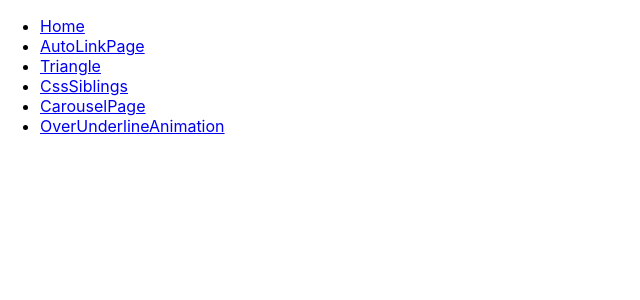
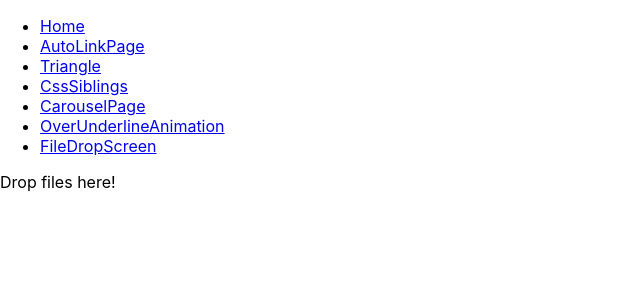
Before and after one commit to kenny-reyes/ExamplesReact, a React (Create React App) app: page /FileDropScreen in a window 1280 px wide. Shown: the top 300 px of the page, without its empty margins (0-640 px from the left). Built offline with nearby package versions, Linux system fonts and the light colour scheme.

Commit message:
Add dropFile

```diff
--- a/src/App.js
+++ b/src/App.js
@@ -8,6 +8,7 @@ import Triangle from "./pages/Triangle";
 import CssSiblings from "./pages/CssSiblings";
 import CarouselPage from "./pages/CarouselPage";
 import OverUnderlineAnimation from "./pages/OverUnderlineAnimation";
+import FileDropScreen from "./pages/FileDropScreen";
 
 export default function App() {
   return (
@@ -33,6 +34,9 @@ export default function App() {
             <li>
               <Link to="OverUnderlineAnimation/">OverUnderlineAnimation</Link>
             </li>
+            <li>
+              <Link to="FileDropScreen/">FileDropScreen</Link>
+            </li>
           </ul>
         </nav>
 
@@ -45,6 +49,7 @@ export default function App() {
           path="/OverUnderlineAnimation/"
           component={OverUnderlineAnimation}
         />
+        <Route path="/FileDropScreen/" component={FileDropScreen} />
       </div>
     </Router>
   );
--- /dev/null
+++ b/src/component/fileDrop/FileDrop.css
@@ -0,0 +1,16 @@
+.filedrop {
+    min-height: 120px;
+    border: 3px solid #D3D3D3;
+    text-align: center;
+    font-size: 24px;
+    padding: 32px;
+    border-radius: 4px;
+  }
+
+  .filedrop.drag {
+    border: 3px dashed #1E90FF;
+  }
+
+  .filedrop.ready {
+    border: 3px solid #32CD32;
+  }
--- /dev/null
+++ b/src/component/fileDrop/FileDrop.js
@@ -0,0 +1,64 @@
+import React from "react";
+
+export function FileDrop(props) {
+  const [drag, setDrag] = React.useState(false);
+  const [filename, setFilename] = React.useState("");
+  let dropRef = React.createRef();
+  let dragCounter = 0;
+
+  const handleDrag = e => {
+    e.preventDefault();
+    e.stopPropagation();
+  };
+
+  const handleDragIn = e => {
+    e.preventDefault();
+    e.stopPropagation();
+    dragCounter++;
+    if (e.dataTransfer.items && e.dataTransfer.items.length > 0) setDrag(true);
+  };
+
+  const handleDragOut = e => {
+    e.preventDefault();
+    e.stopPropagation();
+    dragCounter--;
+    if (dragCounter === 0) setDrag(false);
+  };
+
+  const handleDrop = e => {
+    e.preventDefault();
+    e.stopPropagation();
+    setDrag(false);
+    if (e.dataTransfer.files && e.dataTransfer.files.length > 0) {
+      props.handleDrop(e.dataTransfer.files[0]);
+      setFilename(e.dataTransfer.files[0].name);
+      e.dataTransfer.clearData();
+      dragCounter = 0;
+    }
+  };
+
+  React.useEffect(() => {
+    let div = dropRef.current;
+    div.addEventListener("dragenter", handleDragIn);
+    div.addEventListener("dragleave", handleDragOut);
+    div.addEventListener("dragover", handleDrag);
+    div.addEventListener("drop", handleDrop);
+    return function cleanup() {
+      div.removeEventListener("dragenter", handleDragIn);
+      div.removeEventListener("dragleave", handleDragOut);
+      div.removeEventListener("dragover", handleDrag);
+      div.removeEventListener("drop", handleDrop);
+    };
+  });
+
+  return (
+    <div
+      ref={dropRef}
+      className={
+        drag ? "filedrop drag" : filename ? "filedrop ready" : "filedrop"
+      }
+    >
+      {filename && !drag ? <div>{filename}</div> : <div>Drop files here!</div>}
+    </div>
+  );
+}
--- a/src/pages/CssSiblings.css
+++ b/src/pages/CssSiblings.css
@@ -1,6 +1,10 @@
-div + p {
+div ~ p {
   text-shadow: 0 2px gray;
   font-size: 1.5rem;
   font-weight: bold;
   color: red;
 }
+
+/*
+https://www.w3schools.com/cssref/css_selectors.asp
+*/
--- /dev/null
+++ b/src/pages/FileDropScreen.js
@@ -0,0 +1,11 @@
+import React from "react";
+import { FileDrop } from "../component/fileDrop/FileDrop";
+
+export default class FileDropScreen extends React.Component {
+  static navigationOptions = {
+    title: "Detail title"
+  };
+  render() {
+    return <FileDrop handleDrop={console.log} />;
+  }
+}
--- a/src/pages/OverUnderlineAnimation.css
+++ b/src/pages/OverUnderlineAnimation.css
@@ -2,6 +2,7 @@
   display: inline-block;
   position: relative;
   color: #0087ca;
+  margin-left: 60px;
 }
 
 .hover-underline-animation::after {
@@ -14,7 +15,7 @@
   left: 0;
   background-color: #0087ca;
   transform-origin: bottom right;
-  transition: transform 0.25s ease-out;
+  transition: transform 20.25s ease-out;
 }
 
 .hover-underline-animation:hover::after {
```
